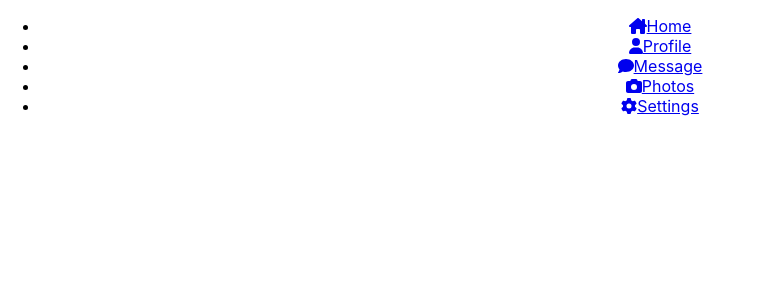
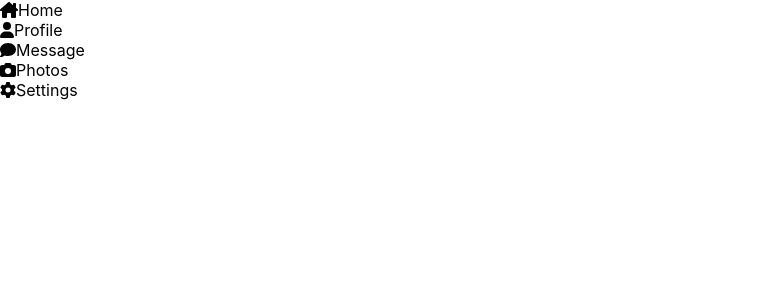
Before and after one commit to AnimationStudyvV/Yoora, a React (Create React App) app: page / in a window 1280 px wide. Shown: the top 300 px of the page, without its empty margins (0-765 px from the left). Built offline with nearby package versions, Linux system fonts and the light colour scheme.

Commit message:
🎨 add router and globalstyle

```diff
--- a/package.json
+++ b/package.json
@@ -17,6 +17,7 @@
     "babel-plugin-macros": "^3.1.0",
     "react": "^18.0.0",
     "react-dom": "^18.0.0",
+    "react-router-dom": "^6.3.0",
     "react-scripts": "5.0.0",
     "styled-components": "^5.3.5",
     "typescript": "^4.6.3",
--- a/src/App.css
+++ /dev/null
@@ -1,38 +0,0 @@
-.App {
-  text-align: center;
-}
-
-.App-logo {
-  height: 40vmin;
-  pointer-events: none;
-}
-
-@media (prefers-reduced-motion: no-preference) {
-  .App-logo {
-    animation: App-logo-spin infinite 20s linear;
-  }
-}
-
-.App-header {
-  background-color: #282c34;
-  min-height: 100vh;
-  display: flex;
-  flex-direction: column;
-  align-items: center;
-  justify-content: center;
-  font-size: calc(10px + 2vmin);
-  color: white;
-}
-
-.App-link {
-  color: #61dafb;
-}
-
-@keyframes App-logo-spin {
-  from {
-    transform: rotate(0deg);
-  }
-  to {
-    transform: rotate(360deg);
-  }
-}
--- a/src/App.tsx
+++ b/src/App.tsx
@@ -1,14 +1,19 @@
-import "./App.css";
+import { Route, Routes } from "react-router-dom";
+import { BrowserRouter as Router } from "react-router-dom";
 
-import React from "react";
-
-import Navbar from "./components/Navbar";
+import NavbarPage from "./pages/NavBarPage";
+import GlobalStyle from "./styles/global";
 
 function App() {
   return (
-    <div className="App">
-      <Navbar></Navbar>
-    </div>
+    <>
+      <Router>
+        <GlobalStyle />
+        <Routes>
+          <Route path="/" element={<NavbarPage />}></Route>
+        </Routes>
+      </Router>
+    </>
   );
 }
 
--- /dev/null
+++ b/src/pages/NavBarPage/index.tsx
@@ -0,0 +1,13 @@
+// import { Container } from './styles';
+
+import Navbar from "../../components/Navbar";
+
+const NavbarPage: React.FC = () => {
+  return (
+    <>
+      <Navbar />
+    </>
+  );
+};
+
+export default NavbarPage;
--- /dev/null
+++ b/src/styles/global.ts
@@ -0,0 +1,49 @@
+import { createGlobalStyle } from "styled-components";
+
+export default createGlobalStyle`
+*:not(i) {
+    margin: 0;
+    padding: 0;
+    outline: 0;
+    box-sizing: border-box;
+  }
+
+  #root {
+    margin: 0 auto;
+    display: flex;
+
+    @media screen and (max-width: 820px) {
+      flex-direction: column;
+    }
+  }
+
+  a {
+    text-decoration: none;
+    color: inherit;
+  }
+
+  button,
+  input,
+  select,
+  textarea {
+      border: 0;
+      background-color: transparent;
+
+      &:focus {
+          outline: none;
+          box-shadow: none;
+      }
+  }
+
+  a,
+  button {
+      cursor: pointer;
+  }
+
+
+  ul,
+  ol {
+      padding-left: 0;
+      list-style: none;
+  }
+`;
```
Also changed, not shown: 1 other file (tests, documents, lock files or other folders).
